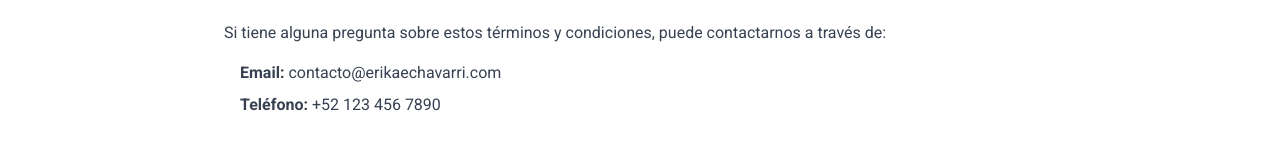
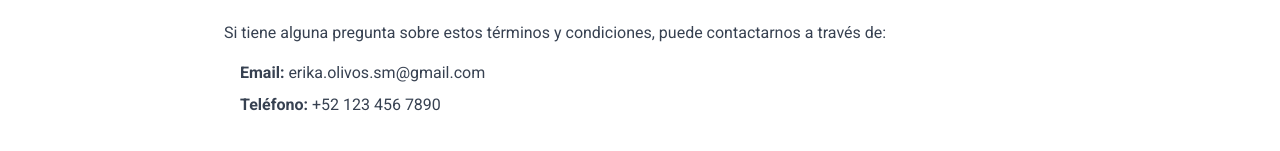
Before and after one commit to grahamjackdesign/ErikaInsurance, a Next.js app: page /terminos-condiciones in a window 1280 px wide. Shown: the part 1511-1662 px from the top of the page. Built offline with nearby package versions, Linux system fonts and the light colour scheme.

Commit message:
broken site fix

```diff
--- a/app/terminos-condiciones/page.tsx
+++ b/app/terminos-condiciones/page.tsx
@@ -98,7 +98,7 @@ export default function TerminosCondiciones() {
                 Si tiene alguna pregunta sobre estos términos y condiciones, puede contactarnos a través de:
               </p>
               <ul className="list-none space-y-2 ml-4">
-                <li><strong>Email:</strong> contacto@erikaechavarri.com</li>
+                <li><strong>Email:</strong> erika.olivos.sm@gmail.com</li>
                 <li><strong>Teléfono:</strong> +52 123 456 7890</li>
               </ul>
             </section>
--- a/package.json
+++ b/package.json
@@ -1,5 +1,5 @@
 {
-  "name": "erika-echavarri",
+  "name": "erika-echevarri",
   "version": "1.0.0",
   "private": true,
   "scripts": {
```
Also changed, not shown: 2 other files (tests, documents, lock files or other folders).
